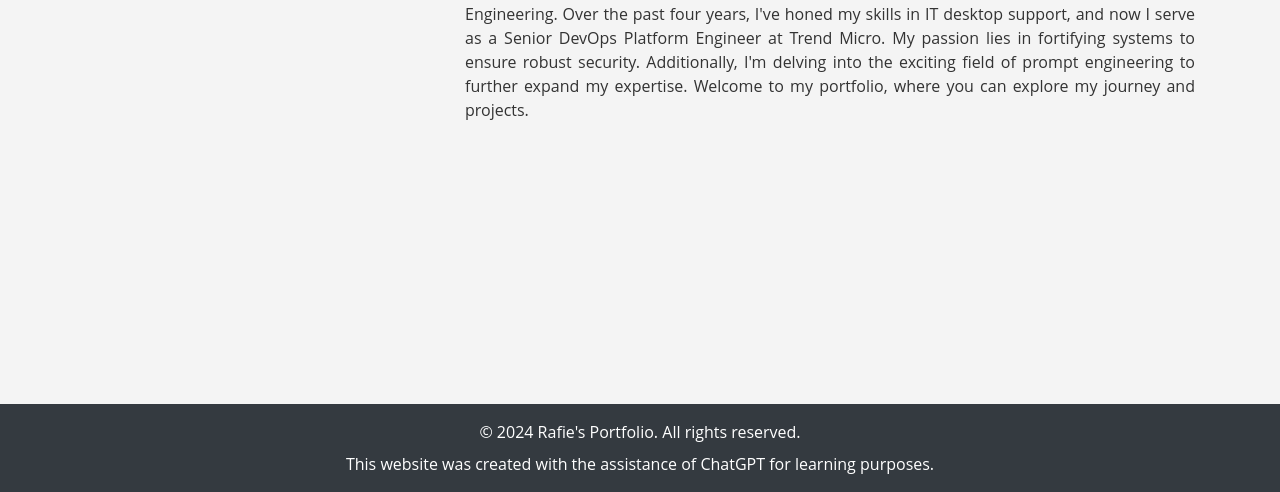
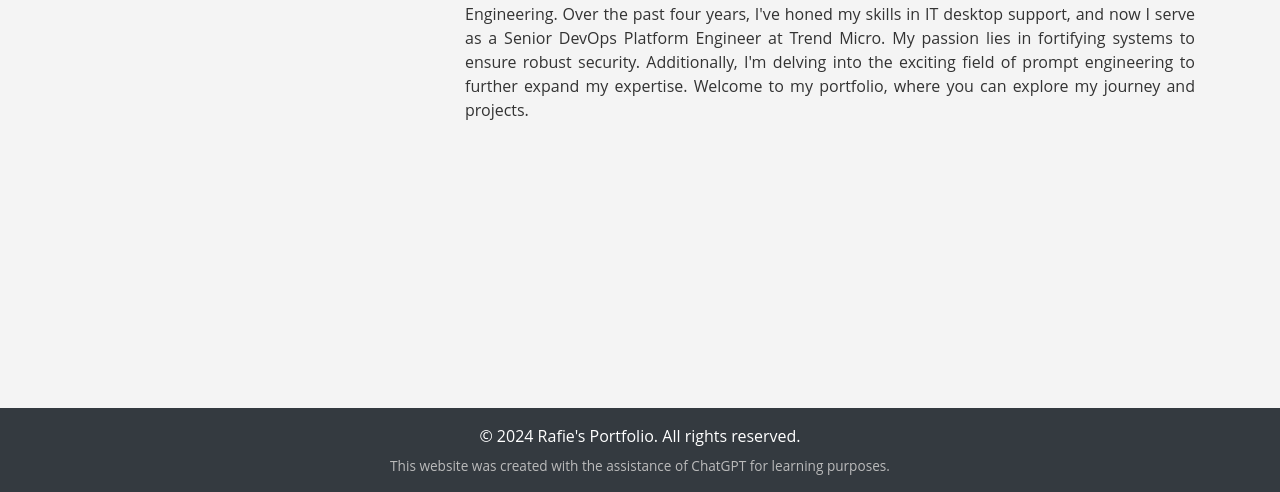
Before and after one commit to rafie23/mywebsite, a plain HTML site: page index.html in a window 1280 px wide. Shown: the part 308-800 px from the top of the page. Drawn offline with nearby package versions, Linux system fonts and the light colour scheme.

Commit message:
Update styles.css

```diff
--- a/styles.css
+++ b/styles.css
@@ -23,6 +23,11 @@ body {
     color: white;
     text-align: center;
     padding: 1rem;
+}
+
+.disclaimer {
+    font-size: 0.85rem;
+    color: #bbb;
 }
 
 .profile-pic {
```
